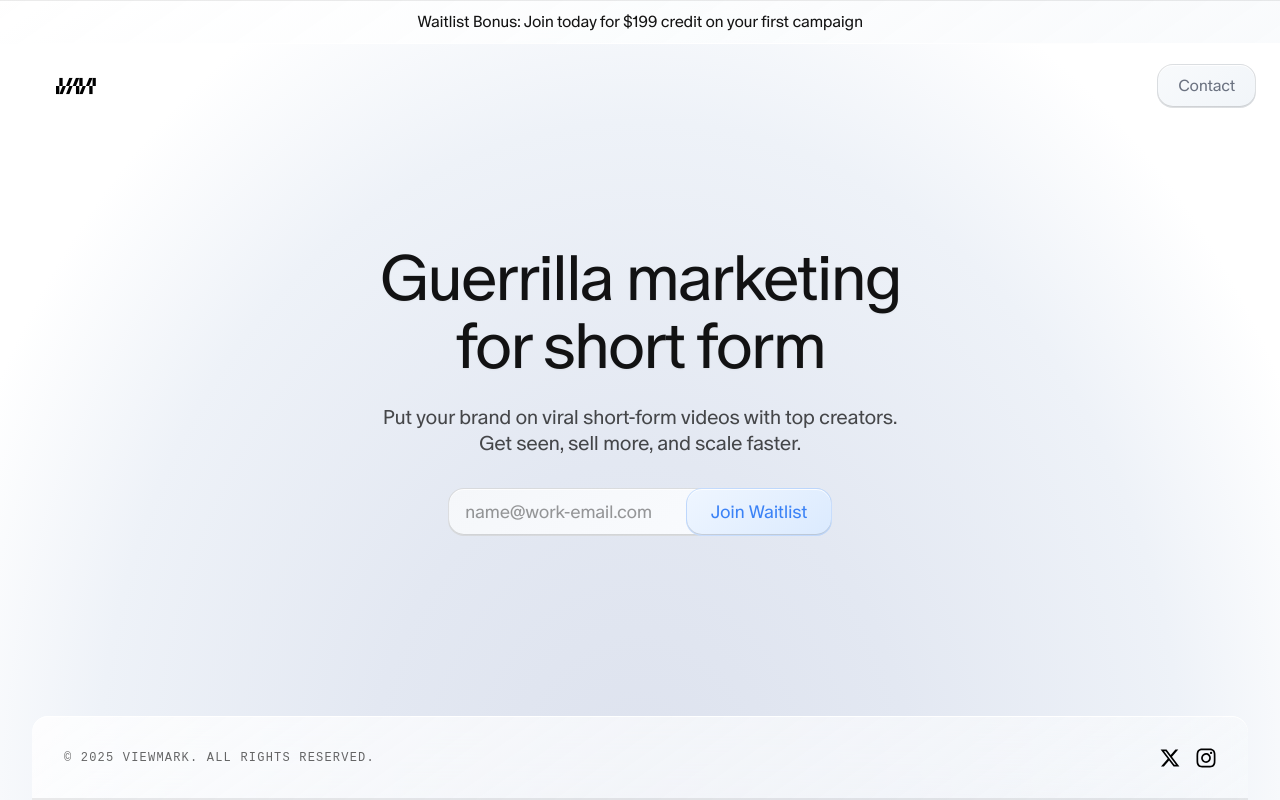
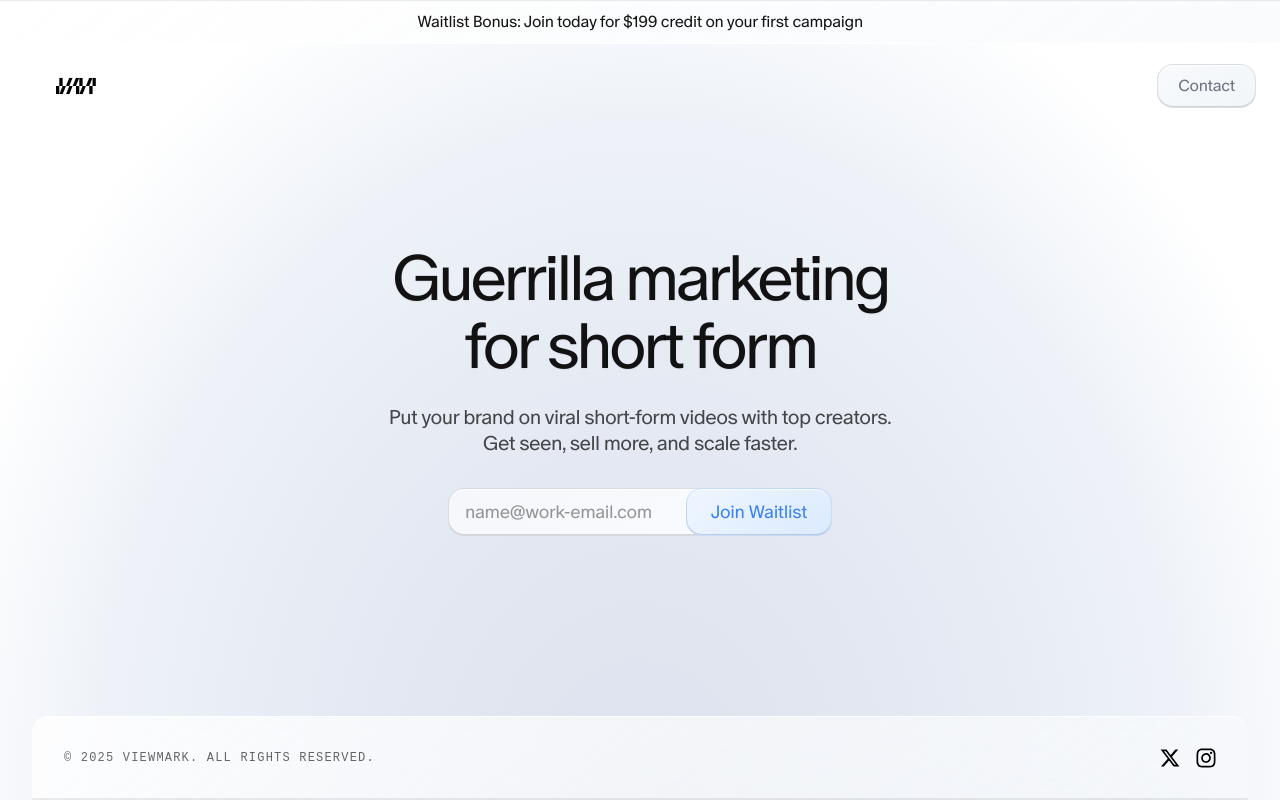
Before and after one commit to joe-whitehouse/viewmark-waitlist, a Next.js app: page / in a window 1280 px wide. Built offline with nearby package versions, Linux system fonts and the light colour scheme; a web font is replaced by a local one.

Commit message:
Tighten letter spacing on header text - headline: -0.06em, subheader: -0.03em

```diff
--- a/app/globals.css
+++ b/app/globals.css
@@ -219,7 +219,7 @@ body {
   line-height: 68px;
   margin-bottom: 24px;
   font-family: 'ABCOracle-Book', sans-serif;
-  letter-spacing: -0.04em;
+  letter-spacing: -0.06em;
 }
 
 .headline-primary {
@@ -240,7 +240,7 @@ body {
   line-height: 26px;
   margin-bottom: 32px;
   font-family: 'ABCOracle-Book', sans-serif;
-  letter-spacing: -0.02em;
+  letter-spacing: -0.03em;
   color: var(--tertiary-text);
 }
 
```
